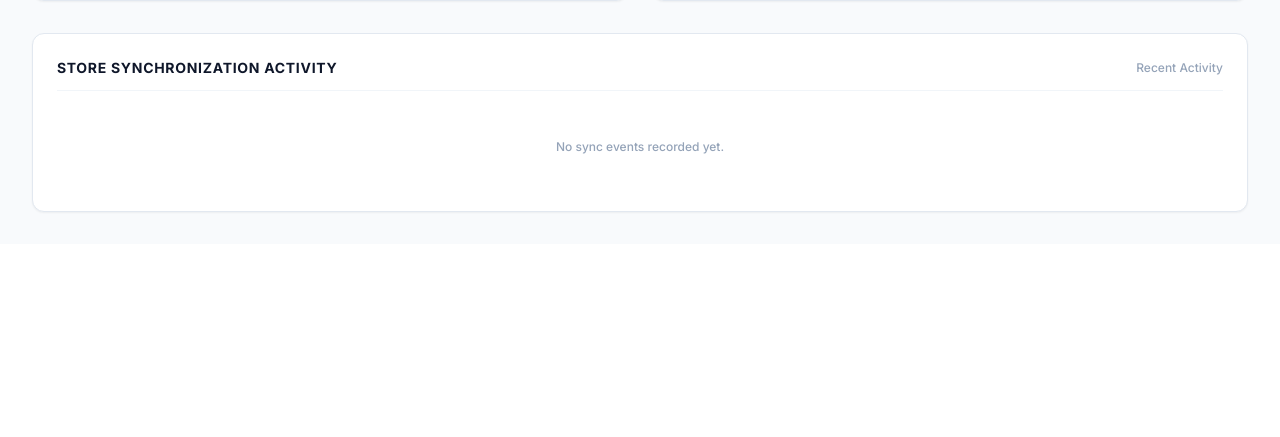
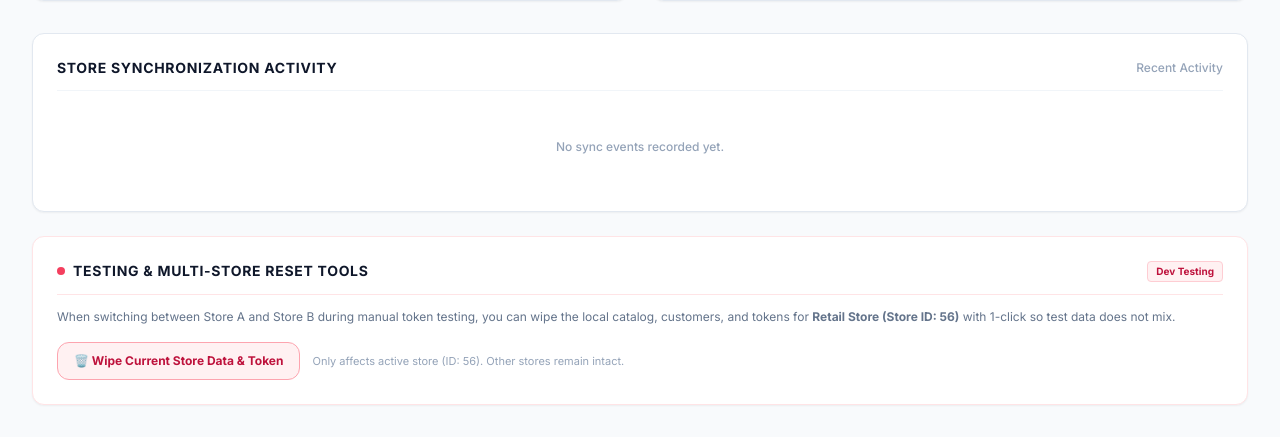
Before and after one commit to SaifAli2892/omni-pos, a PHP site: page /settings.php in a window 1280 px wide. Shown: the part 608-1045 px from the top of the page. Before the commit the page ends 821 px from the top, so only its background shows below. Run offline with PHP 8.4, Linux system fonts and the light colour scheme; data comes from the database, SQL or seed files in the repository; data that the repository does not hold is empty; some libraries are stand-ins or nearby versions.

Commit message:
feat: add 1-click store wipe tool for test store switching and auto-trigger oauth on admin app install

```diff
--- a/oauth.php
+++ b/oauth.php
@@ -19,10 +19,13 @@ if (session_status() === PHP_SESSION_NONE) {
 }
 
 // Step 1: Merchant Connect / Re-Authorize Trigger
-if (isset($_GET['connect']) || isset($_GET['install']) || (empty($code) && !empty($_GET['reauth']))) {
+if (empty($code) && (isset($_GET['connect']) || isset($_GET['install']) || isset($_GET['shop']) || !empty($_GET['installation_id']) || !empty($_GET['reauth']))) {
     if (!empty($_GET['store_id'])) {
         $_SESSION['oauth_requested_store_id'] = (string)$_GET['store_id'];
         $_SESSION['scora_store_id'] = (string)$_GET['store_id'];
+    }
+    if (!empty($_GET['installation_id'])) {
+        setSetting('scora_installation_id', (string)$_GET['installation_id']);
     }
 
     // Generate PKCE verifier (32 bytes hex) and S256 challenge
--- a/settings.php
+++ b/settings.php
@@ -250,6 +250,26 @@ try {
         <?php endif; ?>
     </div>
 
+    <!-- Developer Testing Tools (Wipe / Reset Store Data) -->
+    <div class="mt-6 p-6 rounded-xl bg-white border border-rose-100 shadow-sm">
+        <div class="flex items-center justify-between pb-3 border-b border-rose-100 mb-3">
+            <div class="flex items-center gap-2">
+                <span class="w-2 h-2 rounded-full bg-rose-500"></span>
+                <h2 class="font-bold text-sm text-slate-900 uppercase tracking-wider">Testing & Multi-Store Reset Tools</h2>
+            </div>
+            <span class="text-[10px] font-bold px-2 py-0.5 rounded bg-rose-50 text-rose-700 border border-rose-200">Dev Testing</span>
+        </div>
+        <p class="text-xs text-slate-500 leading-relaxed mb-4">
+            When switching between Store A and Store B during manual token testing, you can wipe the local catalog, customers, and tokens for <strong><?php echo htmlspecialchars($storeName); ?> (Store ID: <?php echo htmlspecialchars($currentStoreId); ?>)</strong> with 1-click so test data does not mix.
+        </p>
+        <div class="flex flex-wrap items-center gap-3">
+            <button type="button" onclick="executeWipeStore()" id="btn-wipe-store" class="px-4 py-2.5 rounded-xl bg-rose-50 hover:bg-rose-100 text-rose-700 border border-rose-300 font-bold text-xs transition flex items-center gap-2">
+                <span>🗑️ Wipe Current Store Data & Token</span>
+            </button>
+            <span class="text-[11px] text-slate-400">Only affects active store (ID: <?php echo htmlspecialchars($currentStoreId); ?>). Other stores remain intact.</span>
+        </div>
+    </div>
+
 </div>
 
 <!-- Modal: Switch / Connect Store -->
@@ -388,6 +408,34 @@ async function executeManualToken() {
         btn.innerText = 'Verify & Link Token';
     }
 }
+
+async function executeWipeStore() {
+    if (!confirm('Are you sure you want to completely wipe all products, orders, and tokens for ' + activeStoreId + '? This will reset this store to a clean slate.')) {
+        return;
+    }
+    const btn = document.getElementById('btn-wipe-store');
+    if (btn) {
+        btn.disabled = true;
+        btn.innerText = 'Wiping...';
+    }
+    try {
+        const res = await fetch('api/sync.php?action=wipe_store&store_id=' + encodeURIComponent(activeStoreId));
+        const data = await res.json();
+        if (data.success) {
+            window.showToast(data.message || 'Store data wiped successfully!', 'success');
+            setTimeout(() => window.location.reload(), 1000);
+        } else {
+            window.showToast(data.error || 'Failed to wipe store data', 'error');
+        }
+    } catch (e) {
+        window.showToast('Network error', 'error');
+    } finally {
+        if (btn) {
+            btn.disabled = false;
+            btn.innerText = '🗑️ Wipe Current Store Data & Token';
+        }
+    }
+}
 </script>
 
 <?php require_once __DIR__ . '/includes/footer.php'; ?>
```
Also changed, not shown: api/sync.php (+15 -0 lines).
